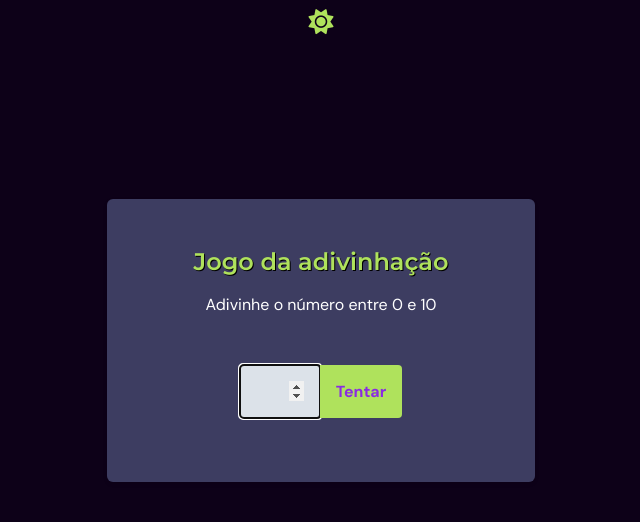
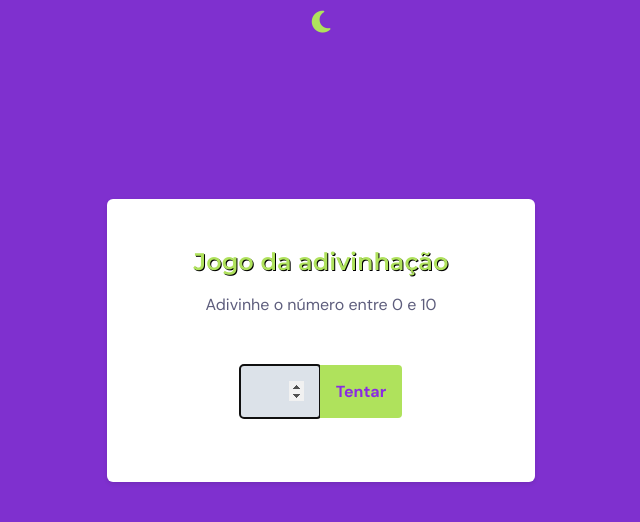
Before and after one commit to FilipeSantos07/Jogo-adivinhacao-Stage-5-Rocketseat, a plain HTML site: page index.html in a window 1280 px wide. Shown: the whole page, without its empty margins (319-959 px from the left). Drawn offline with Linux system fonts and the light colour scheme.

Commit message:
added darkmode

```diff
--- a/index.html
+++ b/index.html
@@ -7,14 +7,14 @@
     <link rel="stylesheet" href="css/style.css">
     <title>Treinando JS</title>
 </head>
-<body class="darkBody">
-    <i class="fa-solid fa-moon hide"></i>
-    <i class="fa-sharp fa-solid fa-sun"></i>
+<body>
+    <i class="fa-solid fa-moon"></i>
+    <i class="fa-sharp fa-solid fa-sun hide"></i>
 
-    <main class="darkMain">
+    <main>
         <div class="screen1">
             <h1>Jogo da adivinhação</h1>
-            <p class="pDark">Adivinhe o número entre 0 e 10</p>
+            <p>Adivinhe o número entre 0 e 10</p>
             <form>
                 <input type="number" name="" id="inputNumber" minlength="1">
                 <button class="btnTry">Tentar</button>
```
